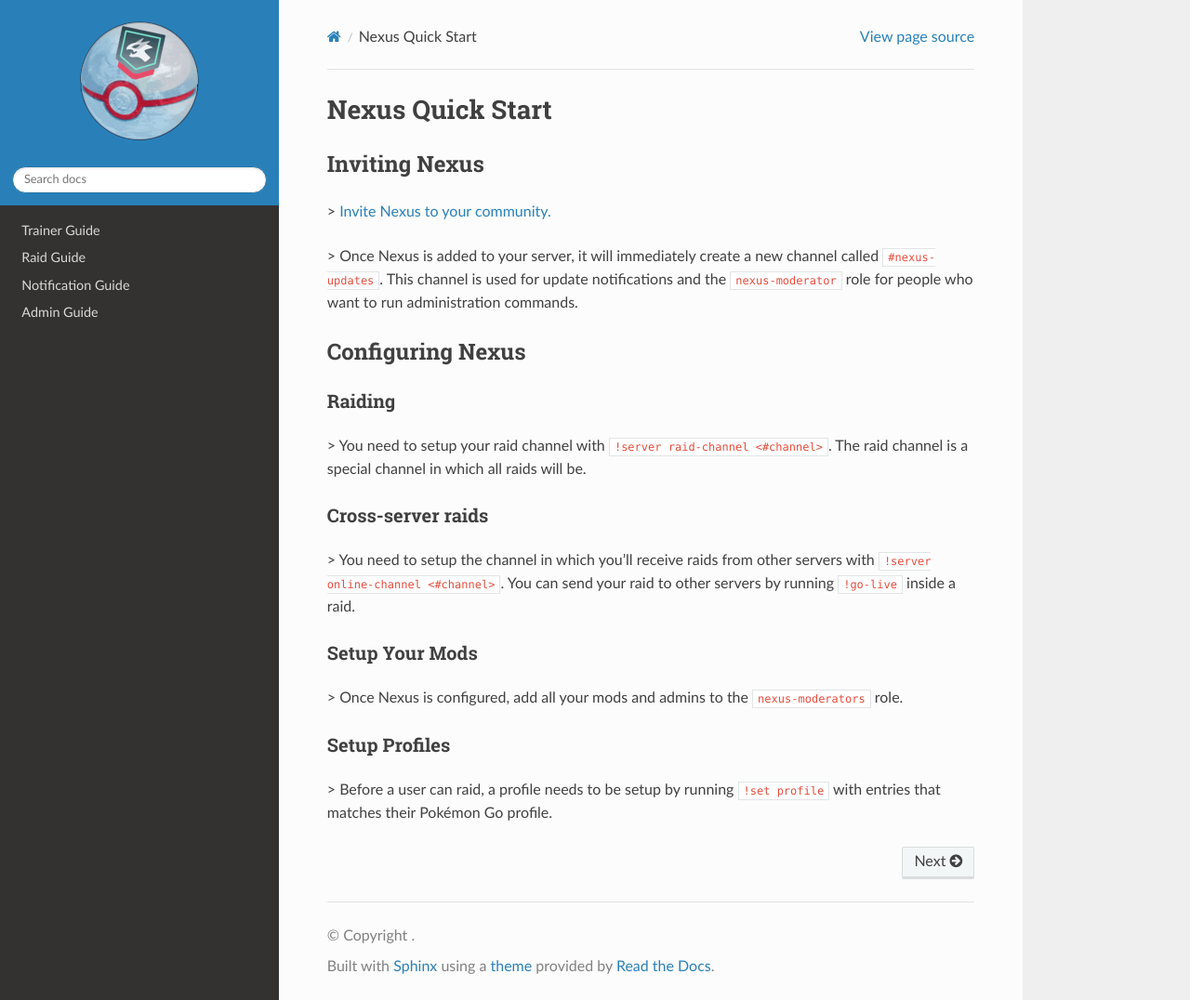
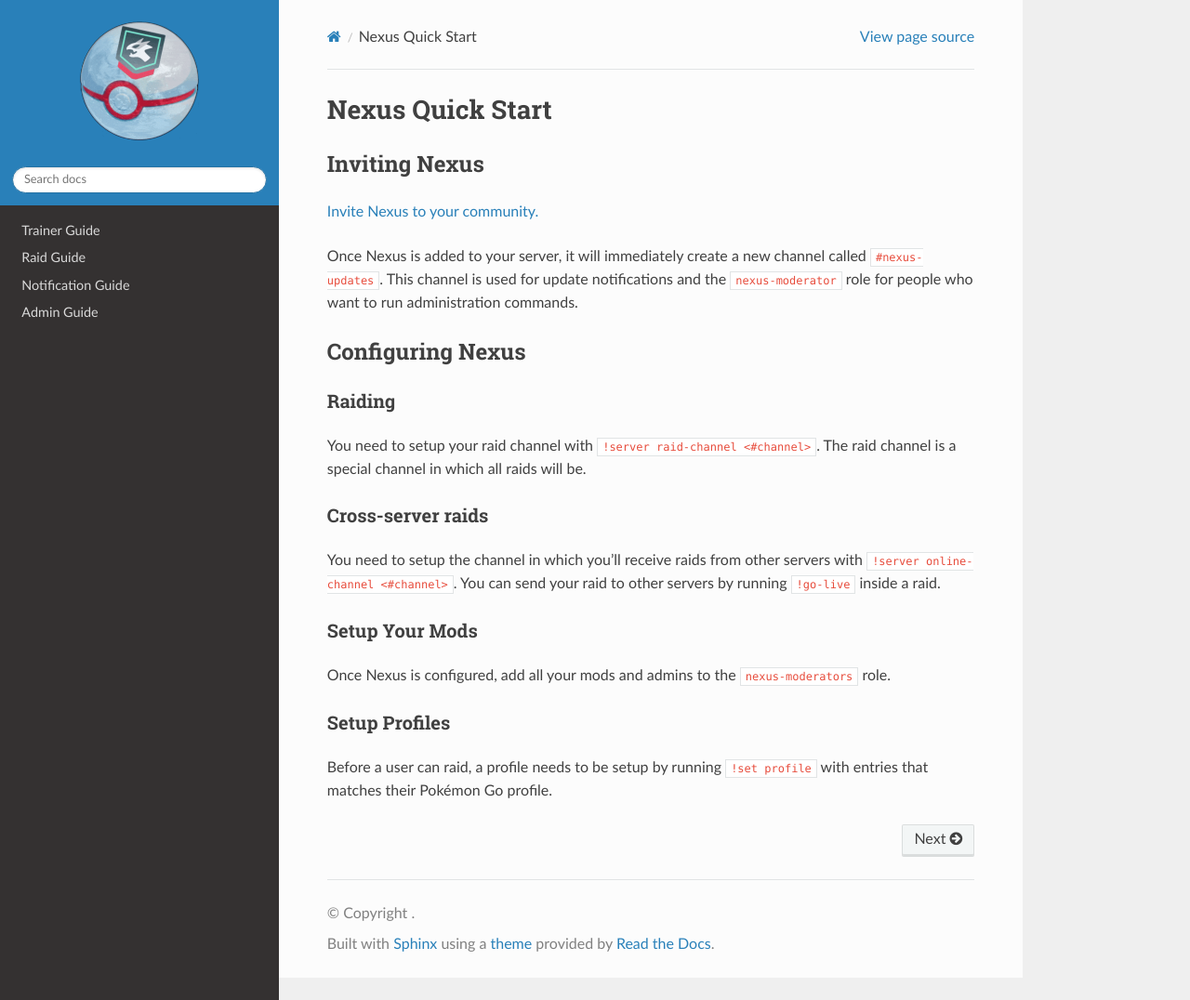
Before and after one commit to NexusRaids/nexus-docs, a Sphinx documentation site: the page built from docs/index.rst, in a window 1280 px wide and 1076 px high. Shown: the whole window at 93% size. Built offline with Sphinx 7.4.7 and the Read the Docs theme 2.0.0, drawn with Linux system fonts in a browser that asks for light colours; formulas are drawn with MathJax 3.

Commit message:
fix indent?

```diff
--- a/docs/index.rst
+++ b/docs/index.rst
@@ -4,9 +4,9 @@
 Inviting Nexus
 ##############
 
-> |invite_link|
+|	|invite_link|
 
-> Once Nexus is added to your server, it will immediately create a new channel called ``#nexus-updates``. This channel is used for update notifications and the ``nexus-moderator`` role for people who want to run administration commands.
+|	Once Nexus is added to your server, it will immediately create a new channel called ``#nexus-updates``. This channel is used for update notifications and the ``nexus-moderator`` role for people who want to run administration commands.
 
 Configuring Nexus
 #################
@@ -14,22 +14,22 @@
 Raiding
 *******
 
-> You need to setup your raid channel with ``!server raid-channel <#channel>``. The raid channel is a special channel in which all raids will be.
+|  You need to setup your raid channel with ``!server raid-channel <#channel>``. The raid channel is a special channel in which all raids will be.
 
 Cross-server raids
 ******************
 
-> You need to setup the channel in which you'll receive raids from other servers with ``!server online-channel <#channel>``. You can send your raid to other servers by running ``!go-live`` inside a raid.
+|  You need to setup the channel in which you'll receive raids from other servers with ``!server online-channel <#channel>``. You can send your raid to other servers by running ``!go-live`` inside a raid.
 
 Setup Your Mods
 ***************
 
-> Once Nexus is configured, add all your mods and admins to the ``nexus-moderators`` role.
+|  Once Nexus is configured, add all your mods and admins to the ``nexus-moderators`` role.
 
 Setup Profiles
 **************
 
-> Before a user can raid, a profile needs to be setup by running ``!set profile`` with entries that matches their Pokémon Go profile.
+|  Before a user can raid, a profile needs to be setup by running ``!set profile`` with entries that matches their Pokémon Go profile.
 
 
 .. toctree::
```
